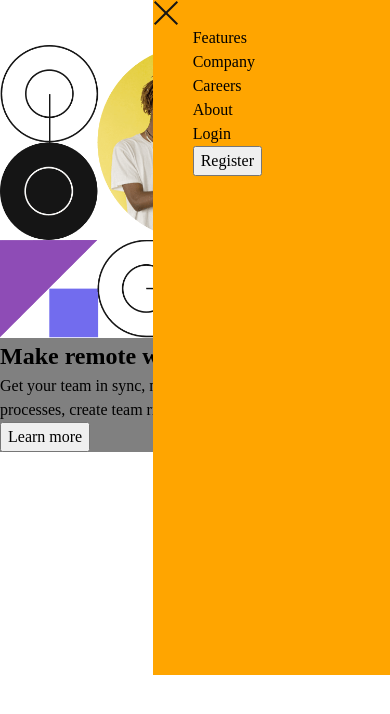
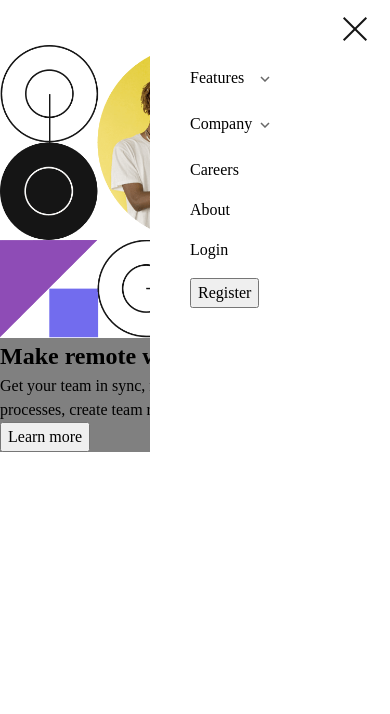
Before and after one commit to sclingan/intro_section_with_drop_down, a React (Vite) app: page / in a window 390 px wide. Shown: the top 714 px of the page. Built offline with nearby package versions, Linux system fonts and the light colour scheme.

Commit message:
Adding mobile nav bar

```diff
--- a/src/App.css
+++ b/src/App.css
@@ -18,17 +18,40 @@ header {
     position: absolute;
     top: 0;
     right: 0;
-    background-color: orange;
     min-height: 80%;
-    padding-right: 8rem;
+    /* padding-right: 8rem; */
+    min-width: 15rem;
+    background-color: white;
+    padding-block: 1rem;
+}
+
+.icon-close {
+    position: relative;
+    left: 12rem;
 }
 
 ul {
     list-style-type: none;
+    padding-block: 1rem;
 }
 
 li {
-    /* display: inline-block; */
+    padding-block: 0.5rem;
+}
+
+summary {
+    display: inline-block;
+}
+
+.details_open {
+    position: relative;
+    top: -0.9rem;
+    left: 4.4rem;
+}
+
+.features {
+    /* display: flex; */
+    /* flex-direction: column; */
 }
 
 section {
--- a/src/header.tsx
+++ b/src/header.tsx
@@ -1,6 +1,11 @@
 import logo from '/images/logo.svg'
 import icon_close from '/images/icon-close-menu.svg'
 import icon_menu from '/images/icon-menu.svg'
+import arrow_down from '/images/icon-arrow-down.svg'
+import icon_todo from '/images/icon-todo.svg'
+import icon_calendar from '/images/icon-calendar.svg'
+import icon_reminders from '/images/icon-reminders.svg'
+import icon_planning from '/images/icon-planning.svg'
 
 function Header() {
 
@@ -11,10 +16,29 @@ function Header() {
             <img src={icon_menu} alt=''></img>
             </div>
             <nav className='nav'>
-                <img src={icon_close} alt=''></img>
+                <img src={icon_close} alt='' className='icon-close'></img>
                 <ul>
-                    <li>Features</li>
-                    <li>Company</li>
+                    <li><details>
+                        <summary>Features<img src={arrow_down} alt='' className='details_open'></img></summary>
+                        <ul className='features'>
+                            <li><img src={icon_todo} alt=''></img></li>
+                            <li>Todo List</li>
+                            <li><img src={icon_calendar} alt=''></img></li>
+                            <li>Calendar</li>
+                            <li><img src={icon_reminders} alt=''></img></li>
+                            <li>Reminders</li>
+                            <li><img src={icon_planning} alt=''></img></li>
+                            <li>Planning</li>
+                        </ul>
+                        </details></li>
+                    <li><details>
+                        <summary>Company<img src={arrow_down} alt='' className='details_open'></img></summary>
+                        <ul>
+                            <li>History</li>
+                            <li>Our Team</li>
+                            <li>Blog</li>
+                        </ul>
+                        </details></li>
                     <li>Careers</li>
                     <li>About</li>
                     <li>Login</li>
```
